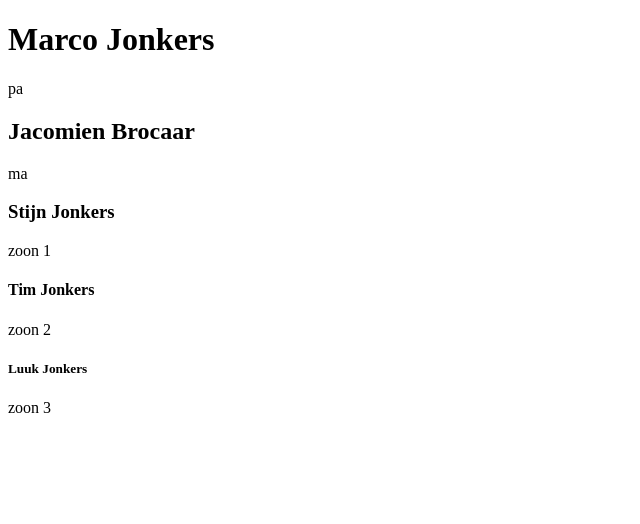
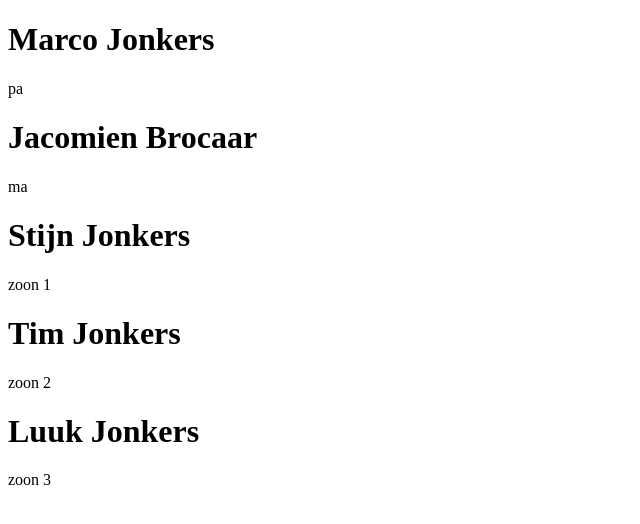
Before and after one commit to StijnGit21/StijnGit21.github.io, a plain HTML site: page index.html in a window 1280 px wide. Shown: the whole page, without its empty margins (0-640 px from the left). Drawn offline with Linux system fonts and the light colour scheme.

Commit message:
Update index.html

```diff
--- a/index.html
+++ b/index.html
@@ -5,16 +5,16 @@
 <h1>Marco Jonkers</h1>
 <p>pa</p>
 
-<h2>Jacomien Brocaar</h2>
+<h1>Jacomien Brocaar</h2>
 <p>ma</p>
 
-<h3>Stijn Jonkers</h3>
+<h1>Stijn Jonkers</h3>
 <p>zoon 1</p>
 
-<h4>Tim Jonkers</h4>
+<h1>Tim Jonkers</h4>
 <p>zoon 2</p>
 
-<h5>Luuk Jonkers</h5>
+<h1>Luuk Jonkers</h5>
 <p>zoon 3</p>
 
 </body>
```
